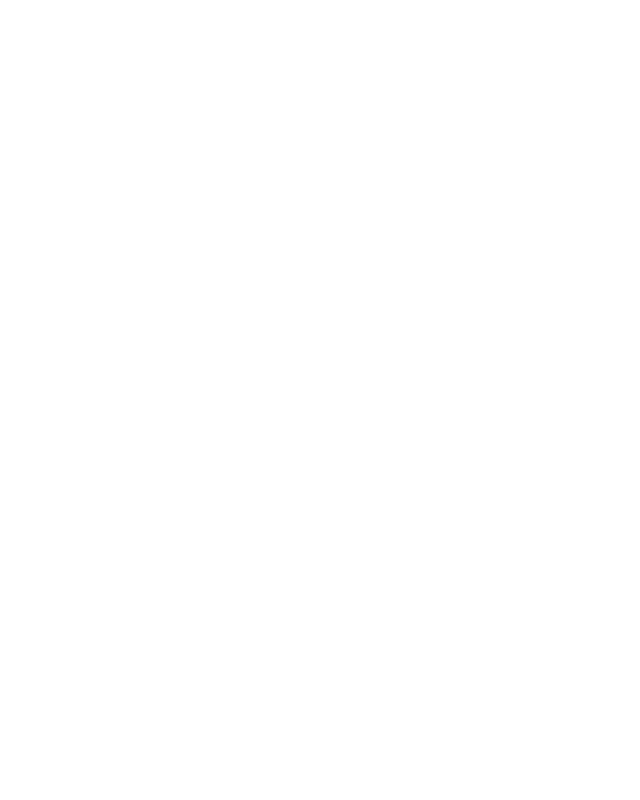
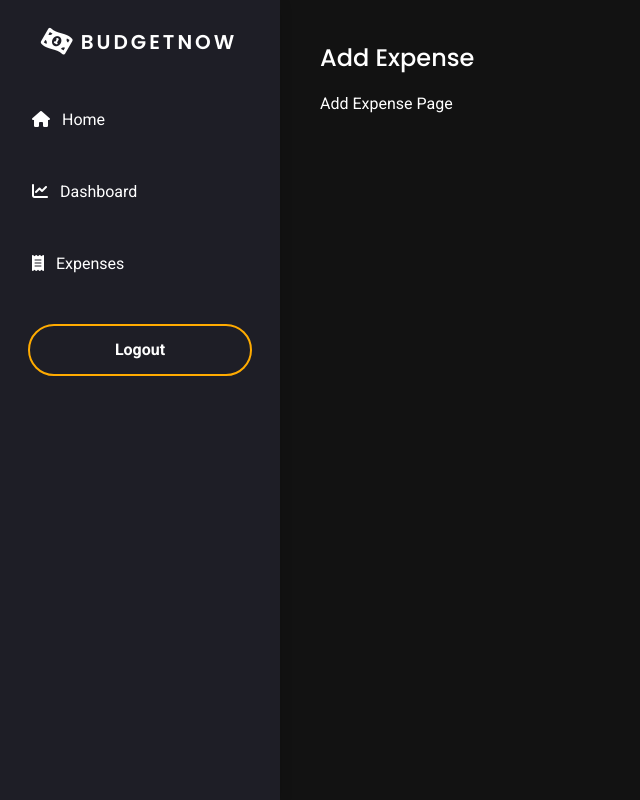
Before and after one commit to mkhikhwan/budget-tracker-mern, a React (Vite) app in the folder frontend/: page /expenses/add in a window 1280 px wide. Before the commit this address had no page. Shown: the whole page, without its empty margins (0-640 px from the left). Built offline with nearby package versions, Linux system fonts and the light colour scheme.

Commit message:
add expense page route

```diff
--- a/frontend/src/app/App.tsx
+++ b/frontend/src/app/App.tsx
@@ -3,6 +3,7 @@
 import AppLayout from '../shared/layouts/AppLayout';
 import DashboardHomePage from '../features/dashboard/pages/DashboardHomePage';
 import ExpensesPage from '../features/expenses/pages/ExpensesPage';
+import AddExpensePage from '../features/expenses/pages/AddExpensePage';
 
 function App() {
 	return (
@@ -11,6 +12,7 @@
 				<Route path="/" element={< DashboardHomePage />} />
 				<Route path="/dashboard" element={< DashboardHomePage />} />
 				<Route path="/expenses" element={< ExpensesPage />} />
+				<Route path="/expenses/add" element={< AddExpensePage />} />
 			</Route>
 		</Routes>
 	)
--- /dev/null
+++ b/frontend/src/features/expenses/pages/AddExpensePage.tsx
@@ -0,0 +1,11 @@
+import PageLayout from "../../../shared/layouts/PageLayout"
+
+function AddExpensePage(){
+    return (
+        <PageLayout header="Add Expense">
+            Add Expense Page
+        </PageLayout>
+    )
+}
+
+export default AddExpensePage
--- a/frontend/src/shared/layouts/PageLayout.tsx
+++ b/frontend/src/shared/layouts/PageLayout.tsx
@@ -8,14 +8,14 @@
 
 function PageLayout({ header, children }:ContainerProps){
     return(
-        <div className={styles.pageContainer}>
+        <section className={styles.pageContainer}>
             <div className={styles.header}>
                 { header }
             </div>
             <div className={styles.mainContent}>
                 { children }
             </div>
-        </div>
+        </section>
     )
 }
 
```
